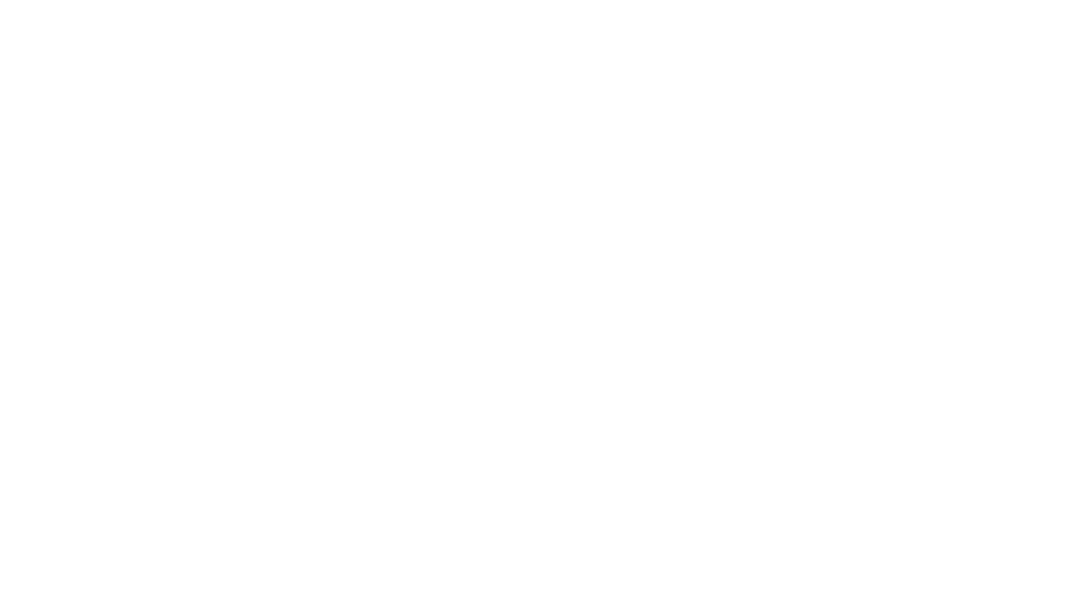
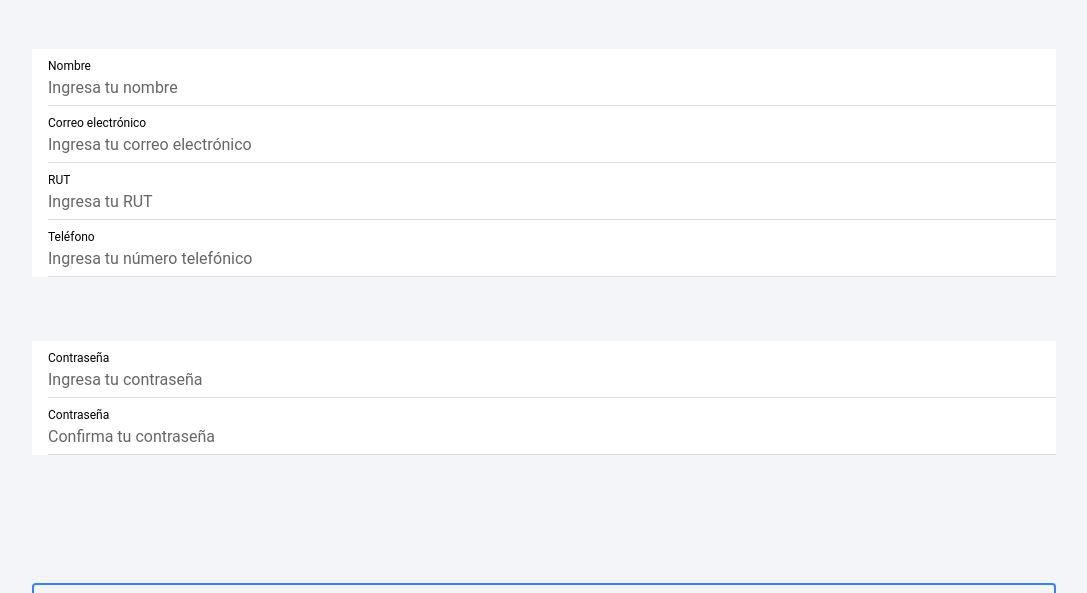
Before and after one commit to ItiKvnAlf/GoSafe-frontend, a React (Vite) app: page /register in a window 1280 px wide. Shown: the part 207-800 px from the top of the page, without its empty margins (96-1183 px from the left). Built offline with nearby package versions, Linux system fonts and the light colour scheme.

Commit message:
Feat: Register Page

```diff
--- a/src/App.tsx
+++ b/src/App.tsx
@@ -7,6 +7,7 @@ import ResetPassword from './pages/ResetPassword';
 import Profile from './pages/Profile';
 import NewTravel from './pages/NewTravel';
 import Emergency from './pages/Emergency';
+import Register from './pages/Register';
 
 /* Core CSS required for Ionic components to work properly */
 import '@ionic/react/css/core.css';
@@ -54,6 +55,9 @@ const App: React.FC = () => (
         <Route exact path="/emergency">
           <Emergency />
         </Route>
+        <Route exact path="/register">
+          <Register />
+        </Route>
       </IonRouterOutlet>
     </IonReactRouter>
   </IonApp>
--- a/src/pages/Login.tsx
+++ b/src/pages/Login.tsx
@@ -77,7 +77,7 @@ const Login: React.FC = () => {
         <IonButton onClick={handleLogin} expand="block" style={{marginTop: "5%", marginLeft: "10%", marginRight: "10%"}}>
           Iniciar sesión
         </IonButton>
-        <IonButton fill="outline" expand="block" style ={{marginLeft: "10%", marginRight: "10%"}}>
+        <IonButton routerLink="register" fill="outline" expand="block" style ={{marginLeft: "10%", marginRight: "10%"}}>
           Registrarse
         </IonButton>
         <IonAlert isOpen={showAlert} onDidDismiss={() => setShowAlert(false)} message={alertMessage} buttons={['Cancelar', { text: 'Aceptar', handler: handleAlertConfirm }]}/>
--- /dev/null
+++ b/src/pages/Register.tsx
@@ -0,0 +1,155 @@
+import { IonContent, IonItem, IonInput, IonPage, IonButton, IonAlert } from '@ionic/react';
+import axios from 'axios';
+import React, { useState, useEffect } from 'react';
+import { useHistory } from 'react-router-dom';
+
+const Register: React.FC = () => {
+    const history = useHistory();
+    const [name, setName] = useState('');
+    const [email, setEmail] = useState('');
+    const [password, setPassword] = useState('');
+    const [confirmPass, setConfirmPass] = useState('');
+    const [rut, setRut] = useState('');
+    const [phone, setPhone] = useState('');
+    const [showAlert, setShowAlert] = useState(false);
+    const [showSuccessAlert, setShowSuccessAlert] = useState(false);
+    const [alertMessage, setAlertMessage] = useState('');
+    const [redirectToHome, setRedirectToHome] = useState(false);
+
+    useEffect(() => {
+        document.title = 'Registro';
+        if (!showSuccessAlert && redirectToHome) {
+            (history as any).push('/home');
+          }
+    }, [showSuccessAlert, redirectToHome]);
+
+    function validateRut(rut:string) {
+        rut = rut.replace(/[^0-9kK]/g, '').toUpperCase();
+
+        if (!/^[0-9]+[0-9kK]{1}$/.test(rut)) {
+            return false;
+        }
+
+        const num = rut.slice(0, -1);
+        const dv = rut.slice(-1);
+
+        const reversedNum = num.split('').reverse().join('');
+        let suma = 0;
+        let multiplicador = 2;
+
+        for (let i = 0; i < reversedNum.length; i++) {
+          suma += parseInt(reversedNum.charAt(i)) * multiplicador;
+          multiplicador = multiplicador === 7 ? 2 : multiplicador + 1;
+        }
+
+        const residuo = suma % 11;
+        const digitoVerificador = residuo === 0 ? 0 : 11 - residuo;
+
+        if ((digitoVerificador === 10 && dv === 'K') || (digitoVerificador === parseInt(dv))) {
+          return true;
+        } else {
+          return false;
+        }
+    }
+
+    const handleRegister = async () => {
+        const userData = { name, email, password, confirmPass, rut, phone };
+
+        if (name === '') {
+            setShowAlert(true);
+            setAlertMessage('El nombre es requerido');
+            return;
+        } else if (email === '') {
+            setShowAlert(true);
+            setAlertMessage('El correo electrónico es requerido');
+            return;
+        } else if(email.includes('@') === false || email.includes('.') === false){
+            setShowAlert(true);
+            setAlertMessage('El correo electrónico no es válido');
+            return;
+        } else if (rut === '') {
+            setShowAlert(true);
+            setAlertMessage('El RUT es requerido');
+            return;
+        } else if(validateRut(rut) === false){
+            setShowAlert(true);
+            setAlertMessage('El RUT ingresado no es válido o no existe');
+            return;
+        } else if (phone === '') {
+            setShowAlert(true);
+            setAlertMessage('El teléfono es requerido');
+            return;
+        } else if (!/^[0-9]+$/.test(phone)){
+            setShowAlert(true);
+            setAlertMessage('El teléfono solo puede contener caracteres numéricos');
+            return;
+        } else if (phone.length < 9) {
+            setShowAlert(true);
+            setAlertMessage('El teléfono debe tener al menos 9 dígitos');
+            return;
+        } else if (password === '') {
+            setShowAlert(true);
+            setAlertMessage('La contraseña es requerida');
+            return;
+        } else if (confirmPass === '') {
+            setShowAlert(true);
+            setAlertMessage('La confirmación de contraseña es requerida');
+            return;
+        } else if (password !== confirmPass) {
+            setShowAlert(true);
+            setAlertMessage('Las contraseñas no coinciden');
+            return;
+        }else{
+            try {
+                const response = await axios.post('http://localhost:3000/auth/signUp', userData);
+                if (response.data !== undefined) {
+                  setShowSuccessAlert(true);
+                  setRedirectToHome(true);
+                  setAlertMessage('Registro exitoso');
+                } else {
+                  setShowAlert(true);
+                  setAlertMessage('Error en el proceso de registro. Por favor intente nuevamente');
+                }
+              } catch (error: any) {
+                setShowAlert(true);
+                setAlertMessage('Error. Por favor intente nuevamente');
+              }
+        }
+    }
+
+    const handleAlertConfirm = () => {
+        setShowAlert(false);
+    };
+
+    return (
+        <IonPage>
+        <IonContent fullscreen color="light">
+            <IonItem style ={{marginTop:"20%", marginLeft: "10%", marginRight: "10%"}}>
+                <IonInput value={name} label="Nombre" labelPlacement="stacked" type="email" placeholder="Ingresa tu nombre" onIonInput={(e) => setName(e.detail.value!)}></IonInput>
+            </IonItem>
+            <IonItem style ={{marginLeft: "10%", marginRight: "10%"}}>
+                <IonInput value={email} label="Correo electrónico" labelPlacement="stacked" type="email" placeholder="Ingresa tu correo electrónico" onIonInput={(e) => setEmail(e.detail.value!)}></IonInput>
+            </IonItem>
+            <IonItem style ={{marginLeft: "10%", marginRight: "10%"}}>
+                <IonInput value={rut} label="RUT" labelPlacement="stacked" type="email" placeholder="Ingresa tu RUT" onIonInput={(e) => setRut(e.detail.value!)}></IonInput>
+            </IonItem>
+            <IonItem style ={{marginLeft: "10%", marginRight: "10%"}}>
+                <IonInput value={phone} label="Teléfono" labelPlacement="stacked" type="email" placeholder="Ingresa tu número telefónico" onIonInput={(e) => setPhone(e.detail.value!)}></IonInput>
+            </IonItem>
+            <IonItem style ={{marginTop: "5%", marginLeft: "10%", marginRight: "10%"}}>
+                <IonInput value={password} label="Contraseña" labelPlacement="stacked" type="password" placeholder="Ingresa tu contraseña" onIonInput={(e) => setPassword(e.detail.value!)}></IonInput>
+            </IonItem>
+            <IonItem style ={{marginLeft: "10%", marginRight: "10%"}}>
+                <IonInput value={confirmPass} label="Contraseña" labelPlacement="stacked" type="password" placeholder="Confirma tu contraseña" onIonInput={(e) => setConfirmPass(e.detail.value!)}></IonInput>
+            </IonItem>
+            <IonButton onClick={handleRegister} fill="outline" expand="block" style ={{marginTop: "10%", marginLeft: "10%", marginRight: "10%"}}>
+                Registrarse
+            </IonButton>
+            <IonAlert isOpen={showAlert} onDidDismiss={() => setShowAlert(false)} message={alertMessage} buttons={['Cancelar', { text: 'Aceptar', handler: handleAlertConfirm }]}/>
+            <IonAlert isOpen={showSuccessAlert} onDidDismiss={() => setShowSuccessAlert(false)} message={alertMessage} buttons={[{ text: 'Aceptar', handler: handleAlertConfirm }]}/>
+        </IonContent>
+        </IonPage>
+    );
+};
+
+export default Register;
```
